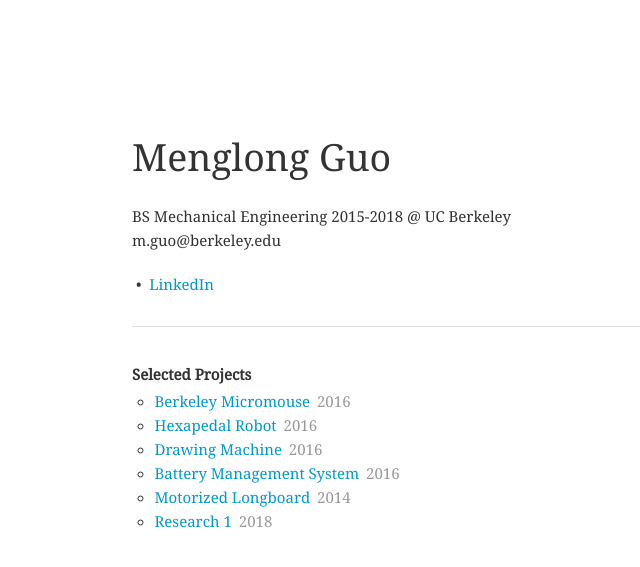
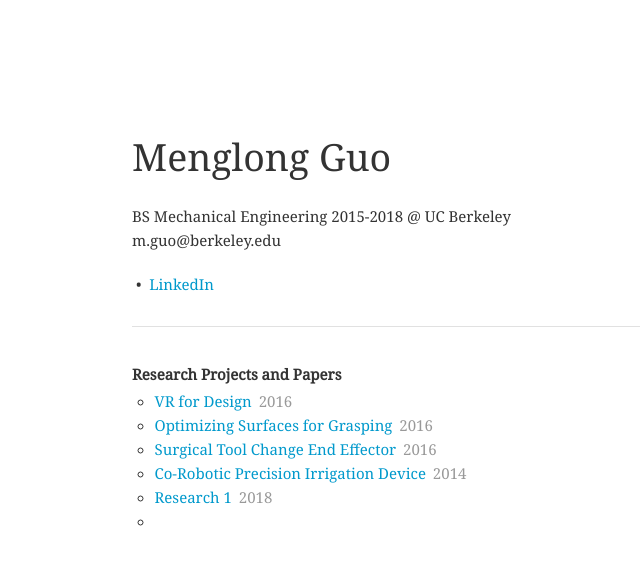
Before and after one commit to menglongguo/website, a Jekyll site: the page built from index.md, in a window 1280 px wide. Shown: the top 567 px of the page, without its empty margins (213-853 px from the left). Built offline with Jekyll 4.4.1, drawn with Linux system fonts in a browser that asks for light colours; comment, search, counter and statistics services are not loaded; our own code applies the rules of GitHub Pages for plain Markdown files.

Commit message:
research names

```diff
--- a/_projects/bms.md
+++ b/_projects/bms.md
@@ -1,5 +1,5 @@
 ---
-title: Battery Management System
+title: Surgical Tool Change End Effector
 brief: An STM32-based lithium battery safety, charging, & balancing solution.
 thumbnail: /assets/images/thumbnail_bms.png
 year: 2016
--- a/_projects/drawingmachine.md
+++ b/_projects/drawingmachine.md
@@ -1,5 +1,5 @@
 ---
-title: Drawing Machine
+title: Optimizing Surfaces for Grasping
 year: 2016
 order: 99
 latex: yes
--- a/_projects/hexrobot.md
+++ b/_projects/hexrobot.md
@@ -1,5 +1,5 @@
 ---
-title: Hexapedal Robot
+title: VR for Design
 year: 2016
 order: 100
 stlwv2_models: yes
--- a/_projects/longboard.md
+++ b/_projects/longboard.md
@@ -1,5 +1,5 @@
 ---
-title: Motorized Longboard
+title: Co-Robotic Precision Irrigation Device
 brief: A skateboard powered by two brushless DC motors.
 thumbnail: /assets/images/thumbnail_longboard.png
 year: 2014
--- a/_projects/micromouse.md
+++ b/_projects/micromouse.md
@@ -1,5 +1,5 @@
 ---
-title: Berkeley Micromouse
+title: Blue Robot: Low Cost 7 DOF Arm
 year: 2016
 order: 105
 stlwv2_models: no
--- a/index.md
+++ b/index.md
@@ -14,7 +14,7 @@ BS Mechanical Engineering 2015-2018 @ UC Berkeley
 
 ----
 
-## Selected Projects
+## Research Projects and Papers
 <ul>
 {%- assign sorted_projects = site.projects | sort:"order" | reverse -%}
 {%- for project in sorted_projects -%}
```
